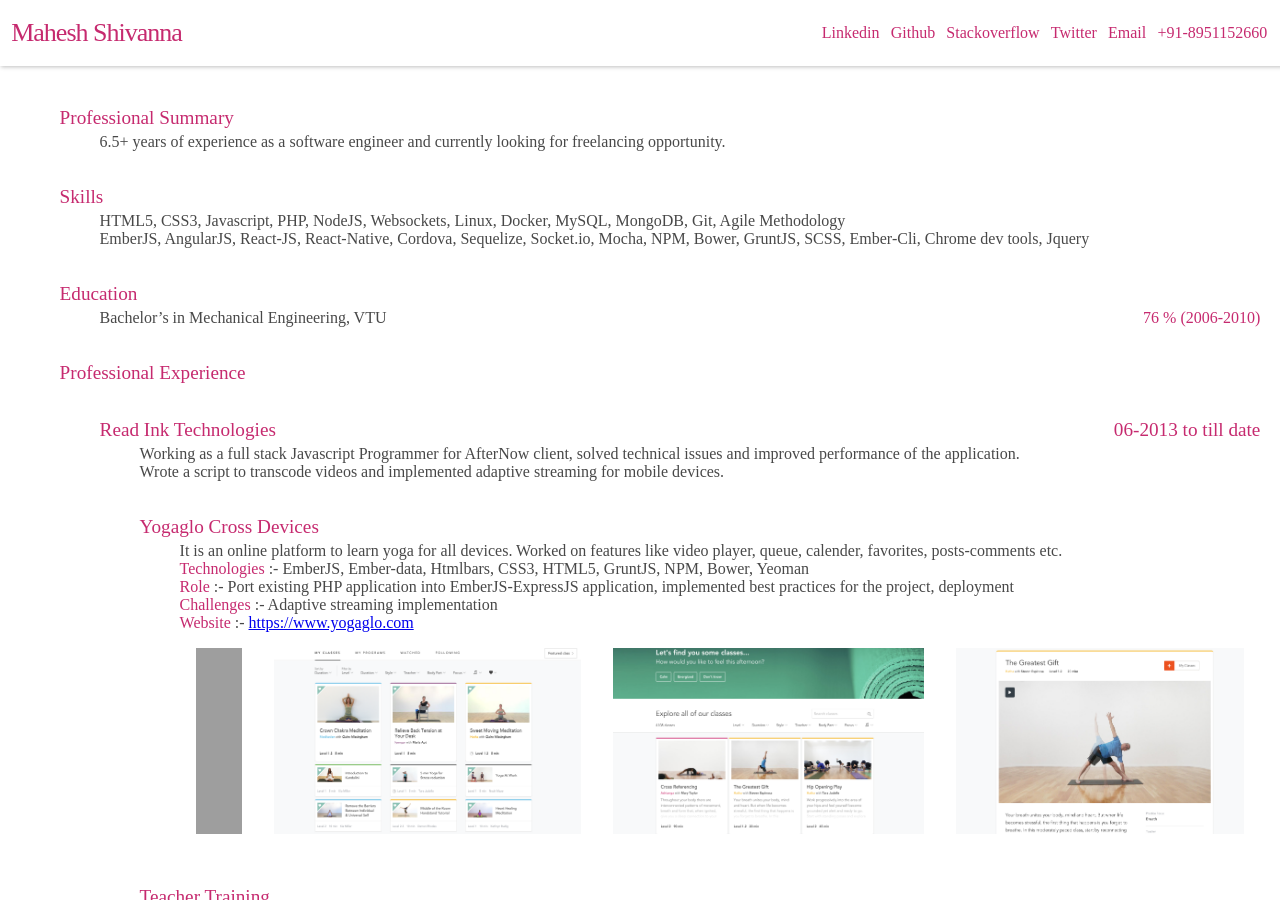
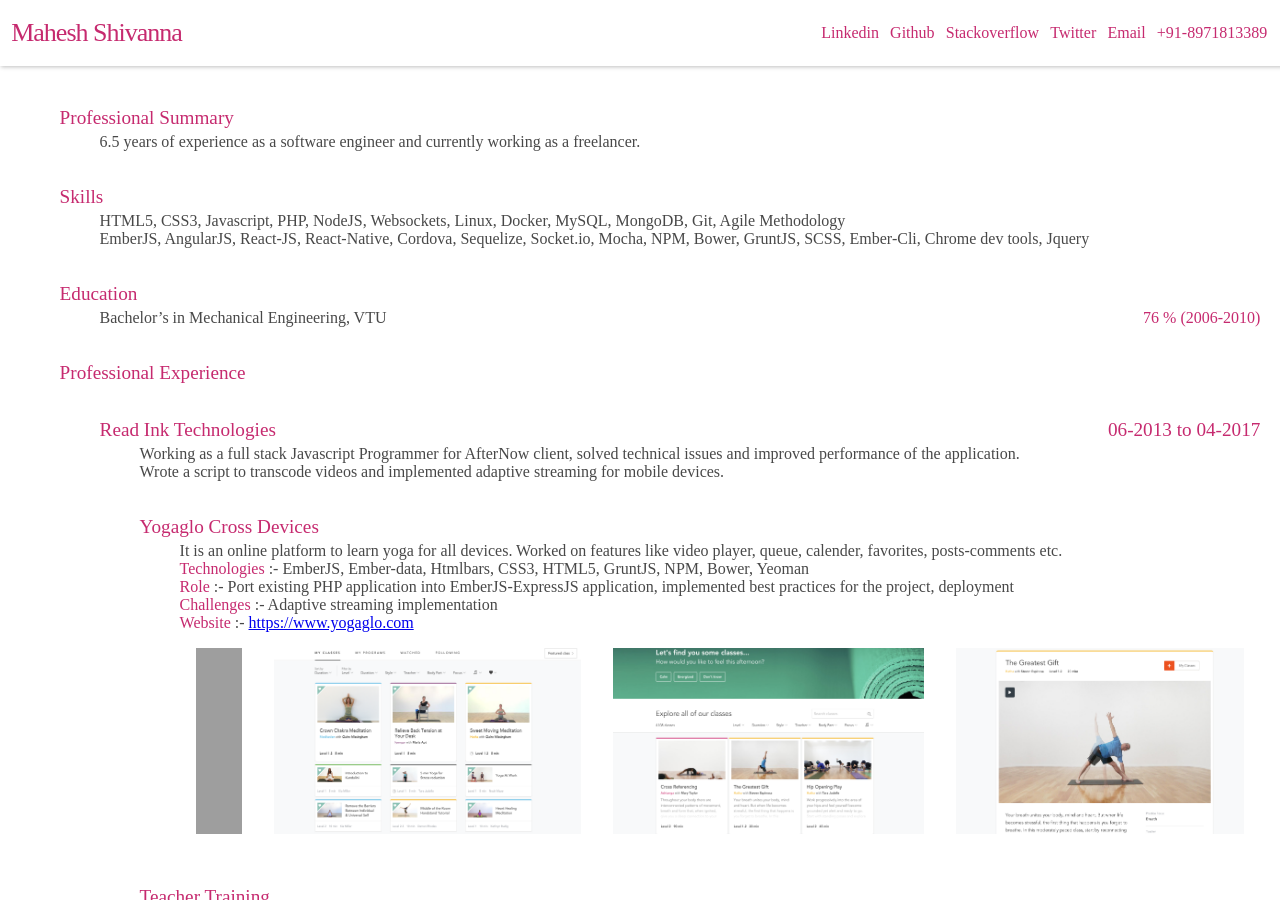
Before and after one commit to maheshiv/maheshiv.github.io, a Jekyll site: the page built from maheshivanna.html, in a window 1280 px wide and 900 px high. Built offline with Jekyll 4.4.1, drawn with Linux system fonts in a browser that asks for light colours; grey boxes are pictures that could not be loaded.

Commit message:
updated CV

```diff
--- a/_config.yml
+++ b/_config.yml
@@ -7,7 +7,7 @@ sass:
   sass_dir: assets/sass
 url: http://maheshiv.github.io
 disqus_shortname: maheshiv
-phone_no: 8951152660
+phone_no: 8971813389
 twitter_username: LSMahesh
 linkedin_username: maheshivanna
 cv: maheshivanna
@@ -18,7 +18,7 @@ pinterest_username:
 flickr_username:
 github_username:  maheshiv
 feed_icon:
-email: maheshivanna@gmail.com
+email: maheshthecoder@gmail.com
 gems: [jekyll-paginate]
 paginate_path: "/page/:num/"
 paginate: 5
--- a/maheshivanna.html
+++ b/maheshivanna.html
@@ -24,7 +24,7 @@ layout: resume
       <h3 class="head-h3"> Professional Summary </h3>
       <ul>
         <li>
-          6.5+ years of experience as a software engineer and currently looking for freelancing opportunity.
+          6.5 years of experience as a software engineer and currently working as a freelancer.
         </li>
       </ul>
     </li>
@@ -60,7 +60,7 @@ layout: resume
         <li class="companies">
           <div class="flex-row sp-btn">
             <h3>Read Ink Technologies</h3>
-            <h3 class="date">06-2013 to till date</h3>
+            <h3 class="date">06-2013 to 04-2017</h3>
           </div>
         </li>
         <li>
```
Also changed, not shown: 3 other files.
